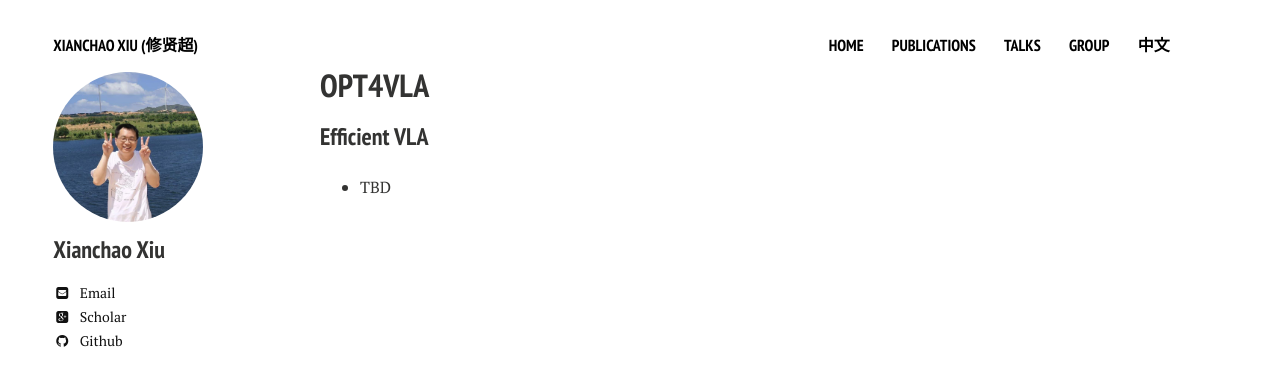
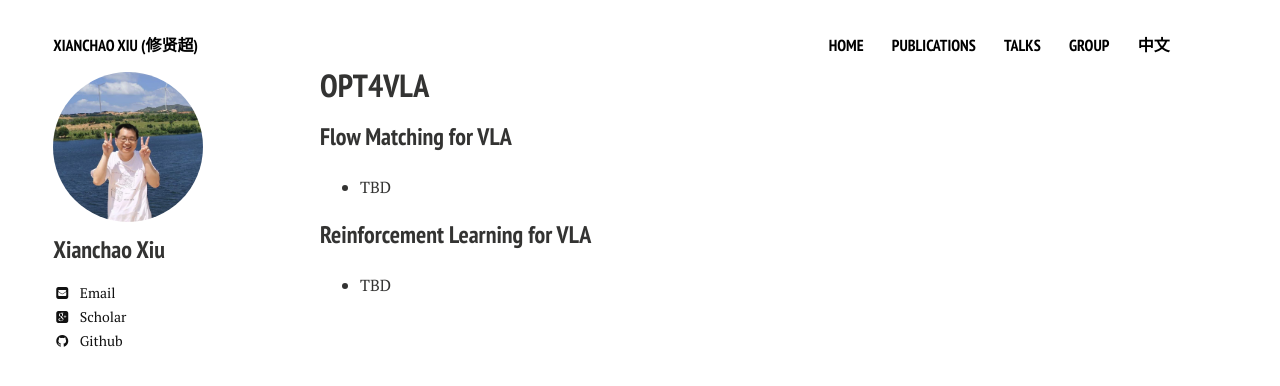
Before and after one commit to xianchaoxiu/xianchaoxiu.github.io, a Jekyll site: the page built from chinese/research/VLA/index.md, in a window 1280 px wide. Shown: the top 386 px of the page. Built offline with Jekyll 4.4.1, drawn with Linux system fonts in a browser that asks for light colours; nearby versions of some CDN libraries.

Commit message:
Update index.md

```diff
--- a/chinese/research/VLA/index.md
+++ b/chinese/research/VLA/index.md
@@ -6,5 +6,8 @@ share: false
 ---
 
 
-### Efficient VLA
+### Flow Matching for VLA
 * TBD
+
+### Reinforcement Learning for VLA
+* TBD
```
